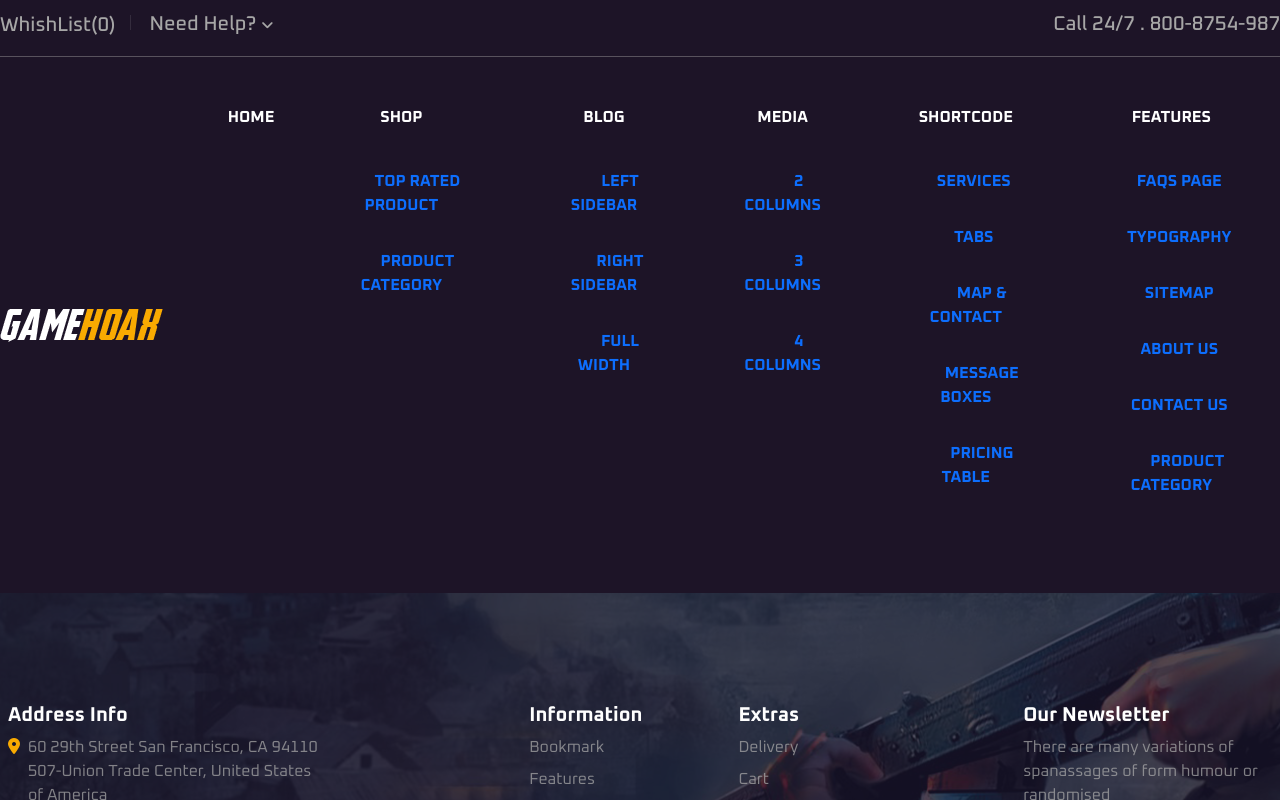
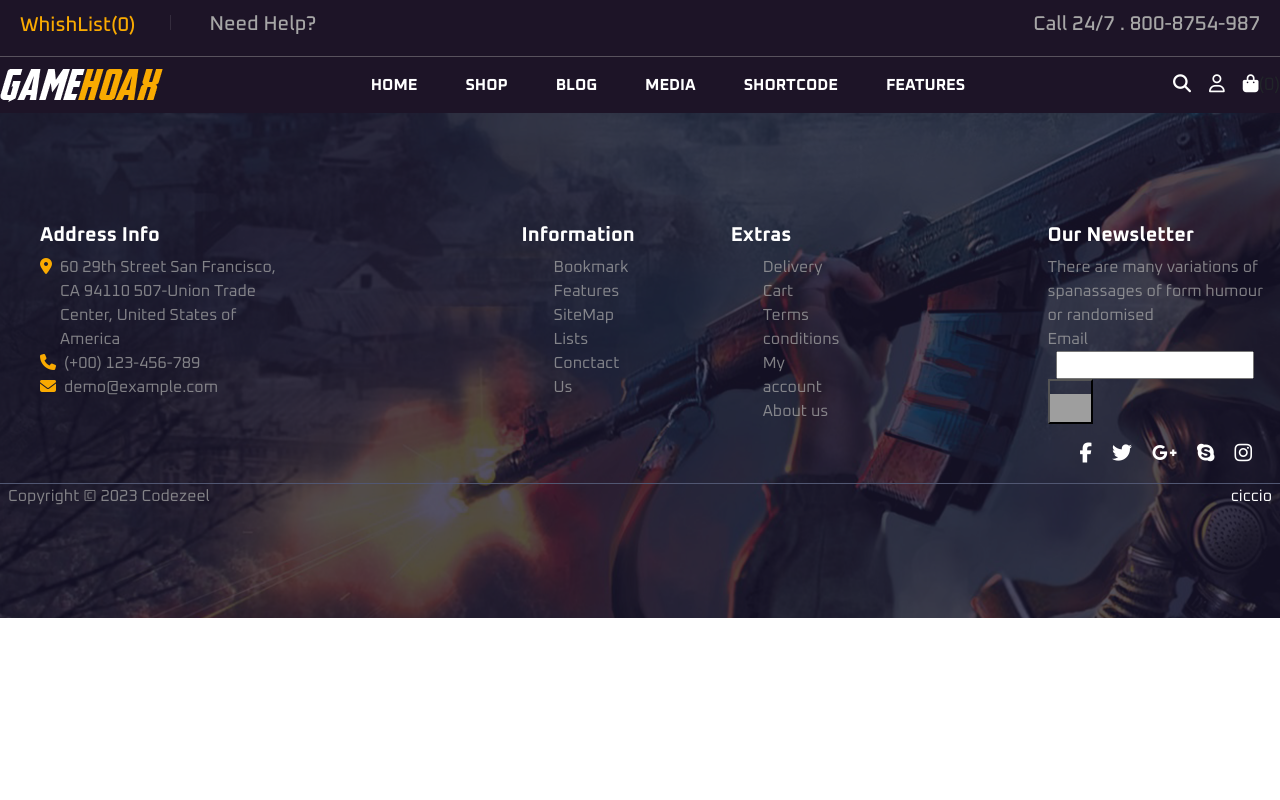
Before and after one commit to ldm0805/proj-html-vuejs, a Vue app: page / in a window 1280 px wide. Shown: the top 800 px of the page. Built offline with nearby package versions, Linux system fonts and the light colour scheme; grey boxes are pictures that could not be loaded.

Commit message:
Modifiche header, installazione pacchetto per carosello

```diff
--- a/package.json
+++ b/package.json
@@ -11,7 +11,8 @@
   "dependencies": {
     "@fortawesome/fontawesome-free": "^6.2.1",
     "bootstrap": "^5.3.0-alpha1",
-    "vue": "^3.2.45"
+    "vue": "^3.2.45",
+    "vue-slick-carousel": "^1.0.6"
   },
   "devDependencies": {
     "@vitejs/plugin-vue": "^4.0.0",
--- a/src/App.vue
+++ b/src/App.vue
@@ -2,10 +2,12 @@
 import { store } from './store.js';
 import AppHeader from './components/AppHeader.vue';
 import AppFooter from './components/AppFooter.vue';
+// import AppJoystick from './components/AppJoystick.vue';
 export default {
   components: {
     AppHeader,
     AppFooter,
+    // AppJoystick,
   },
   data() {
     return {
@@ -19,6 +21,7 @@ export default {
   <div>
     <AppHeader />
     <AppFooter />
+    <!-- <AppJoystick /> -->
   </div>
 </template>
 
--- a/src/components/AppFooterInfo.vue
+++ b/src/components/AppFooterInfo.vue
@@ -39,7 +39,7 @@ export default {
                     <li class="mx-5" v-for="(item, index) in menuFooter" :key="index">
                         <a :href="item.url"><h5>{{ item.label }}</h5></a>
                         <ul>
-                            <li class="my-2 hover-y" v-for="(item, index) in item.details" :key="index"><a href="#"><span>{{ item }}</span></a></li>
+                            <li class="" v-for="(item, index) in item.details" :key="index"><a href="#"><span>{{ item }}</span></a></li>
                         </ul>
                     </li>
                 </ul>
@@ -97,7 +97,6 @@ export default {
 
     ul {
         list-style-type: none;
-        padding: 0;
 
         li {
             .fa-solid {
--- a/src/components/AppHeader.vue
+++ b/src/components/AppHeader.vue
@@ -89,6 +89,14 @@ export default {
     <div class="container_head">
         <img src="public\img\mob-logo.png" alt="">
         <AppNav :menuNav="menuNav"/>
+        <div class="shop">
+            <ul>
+                <li><a href="#"><i class="fa-solid fa-magnifying-glass"></i></a> </li>
+                <li><a href="#"><i class="fa-regular fa-user"></i></a> </li>
+                <li><a href="#"><i class="fa-solid fa-bag-shopping"></i></a><span>(0)</span> </li>
+
+            </ul>
+        </div>
     </div>
 </template>
 <style lang="scss" scoped>
@@ -105,6 +113,7 @@ export default {
     a {
         text-decoration: none;
         color: #a6a6a6;
+        padding: 1em;
     }
 
 
@@ -148,7 +157,7 @@ a:hover {
     background-color: $darkblue;
     @include justify_content_between;
     text-align: center;
-}
+    align-items: center;
 
     .widget-title:after {
         font-family: 'FontAwesome';
@@ -159,4 +168,26 @@ a:hover {
         padding-left: 5px;
         color: #a6a6a6;
     }
+
+    .shop {
+        display: flex;
+        align-items: center;
+
+        ul {
+            display: flex;
+            list-style-type: none;
+            gap: 1em;
+            font-size: 18px;
+            margin: 0;
+
+            li a {
+                color: white;
+
+                &:hover {
+                    color: $yellow;
+                }
+            }
+        }
+    }
+}
 </style>
--- a/src/components/AppNav.vue
+++ b/src/components/AppNav.vue
@@ -9,13 +9,15 @@ export default {
         <nav class="nav_cont">
             <ul>
                 <!-- For per la navbar + click sugli elementi per assegnare la classe active -->
-                <li v-for="(item, index) in menuNav" :key="index">
+                <li class="dropdown_" v-for="(item, index) in menuNav" :key="index">
                     <a :href="item.url">
                         {{ item.label }}
-                        <ul class="d-flex flex-column">
-                            <li class="my-2" v-for="(item, index) in item.details" :key="index"><a href="#"><span>{{ item }}</span></a></li>
-                        </ul>
                     </a>
+                    <ul class="d-flex flex-column">
+                        <li class="dropdown-content_" v-for="(item, index) in item.details" :key="index">
+                            <a href="#">{{ item }}</a>
+                        </li>
+                    </ul>
                 </li>
             </ul>
         </nav>
@@ -31,7 +33,6 @@ export default {
     text-align: center;
 
     ul {
-        margin: 2rem 1rem;
         @include center;
         list-style-type: none;
         color: $white;
@@ -52,4 +53,33 @@ export default {
         }
     }
 }
+
+.dropdown_ {
+    position: relative;
+    display: inline-block;
+}
+
+.dropdown-content_ {
+    display: none;
+    position: absolute;
+    background-color: #f1f1f1;
+    min-width: 160px;
+    box-shadow: 0px 8px 16px 0px rgba(0, 0, 0, 0.2);
+    z-index: 1;
+}
+
+.dropdown-content_ ul {
+    color: black;
+    padding: 12px 16px;
+    text-decoration: none;
+    display: block;
+}
+
+.dropdown-content_ a:hover {
+    background-color: #ddd;
+}
+
+.dropdown_:hover .dropdown-content_ {
+    display: block;
+}
 </style>
```
Also changed, not shown: src/components/AppJoystick.vue (added, +21 -0 lines), 1 other file (tests, documents, lock files or other folders). Lines whose indentation alone changed are shown as unchanged.
